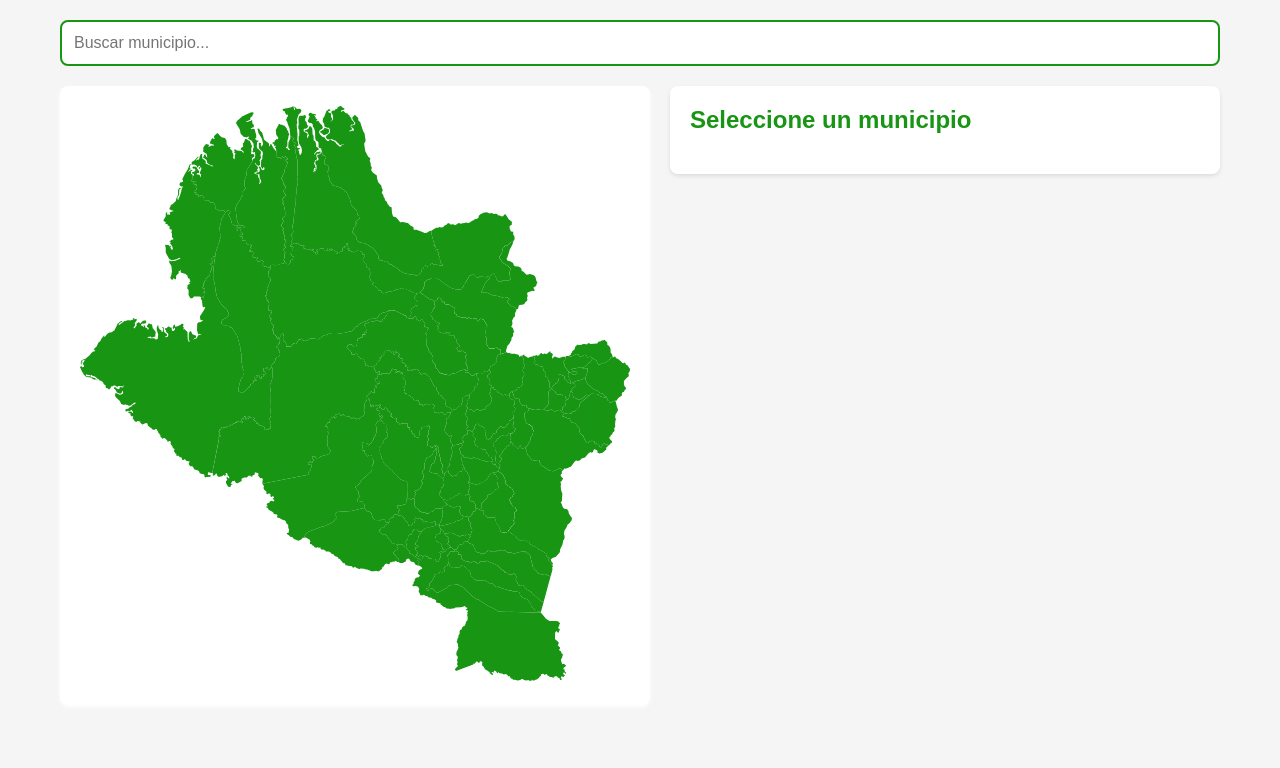
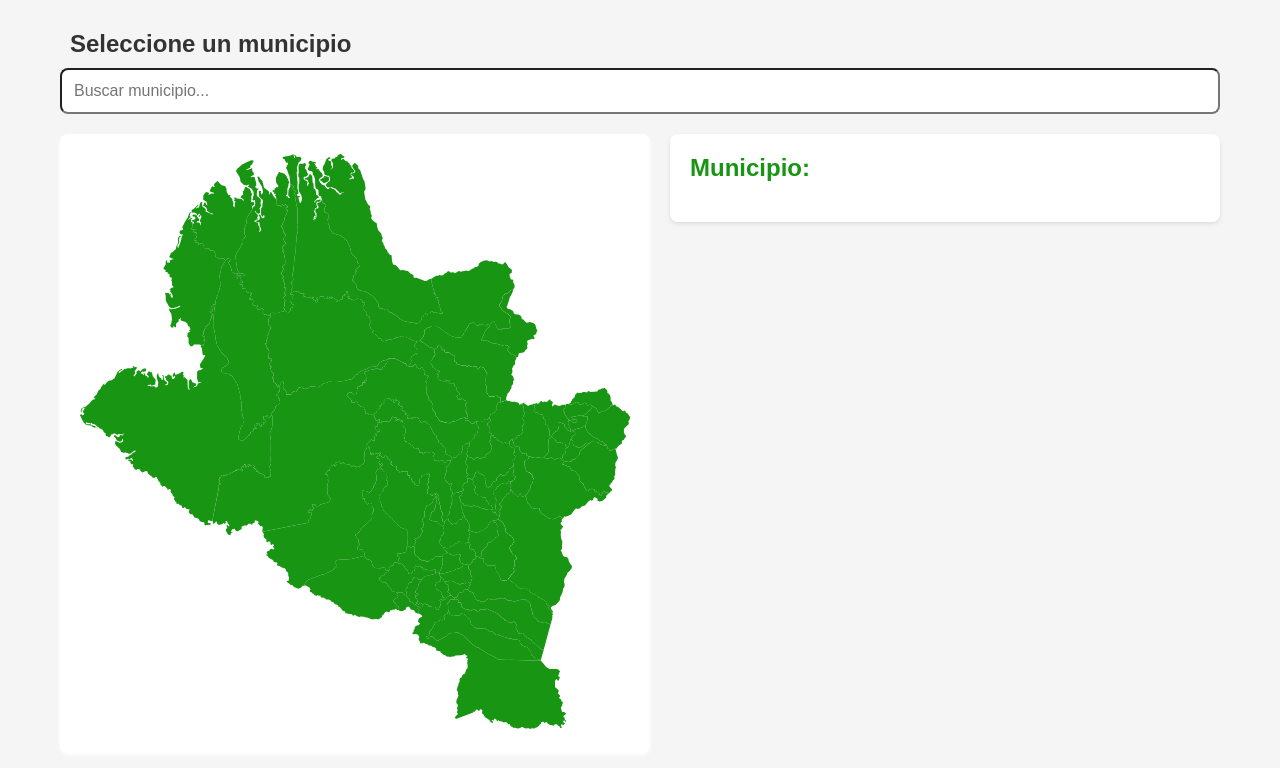
Before and after one commit to Leo-Ram/departamento, a plain HTML site: page index.html in a window 1280 px wide. Drawn offline with Linux system fonts and the light colour scheme.

Commit message:
ajustes sugeridos por usuario se agrego detalles para facilitar su uso

```diff
--- a/index.html
+++ b/index.html
@@ -9,6 +9,7 @@
 <body>
     <div class="container">
         <div class="search-container">
+            <label for="searchInput"><h2 style="margin: 10px;">Seleccione un municipio</h2></Select></label>
             <input type="text" id="searchInput" placeholder="Buscar municipio...">
             <div id="autocompleteList" class="autocomplete-items"></div>
         </div>
@@ -1111,7 +1112,7 @@
 
             <div class="data-container">
                 <div id="municipalityData" class="municipality-data">
-                    <h2>Seleccione un municipio</h2>
+                    <h2>Municipio:</h2>
                     <div id="dataContent"></div>
                 </div>
             </div>
--- a/script.mjs
+++ b/script.mjs
@@ -68,7 +68,7 @@ function displayMunicipalityData(municipalityName) {
             <span>IPM:</span> ${data.hectareasCana}
         </div>
         <div class="data-item">
-            <span>Desempeño industrial:</span> ${data.hectareasCafe}
+            <span>Desempeño institucional:</span> ${data.hectareasCafe}
         </div>
     `;
 }
--- a/styles.css
+++ b/styles.css
@@ -33,7 +33,7 @@ body {
     width: 100%;
     padding: 12px;
     font-size: 16px;
-    border: 2px solid var(--primary-color);
+    border: 2px solid var(#333333);
     border-radius: 8px;
     outline: none;
 }
```
